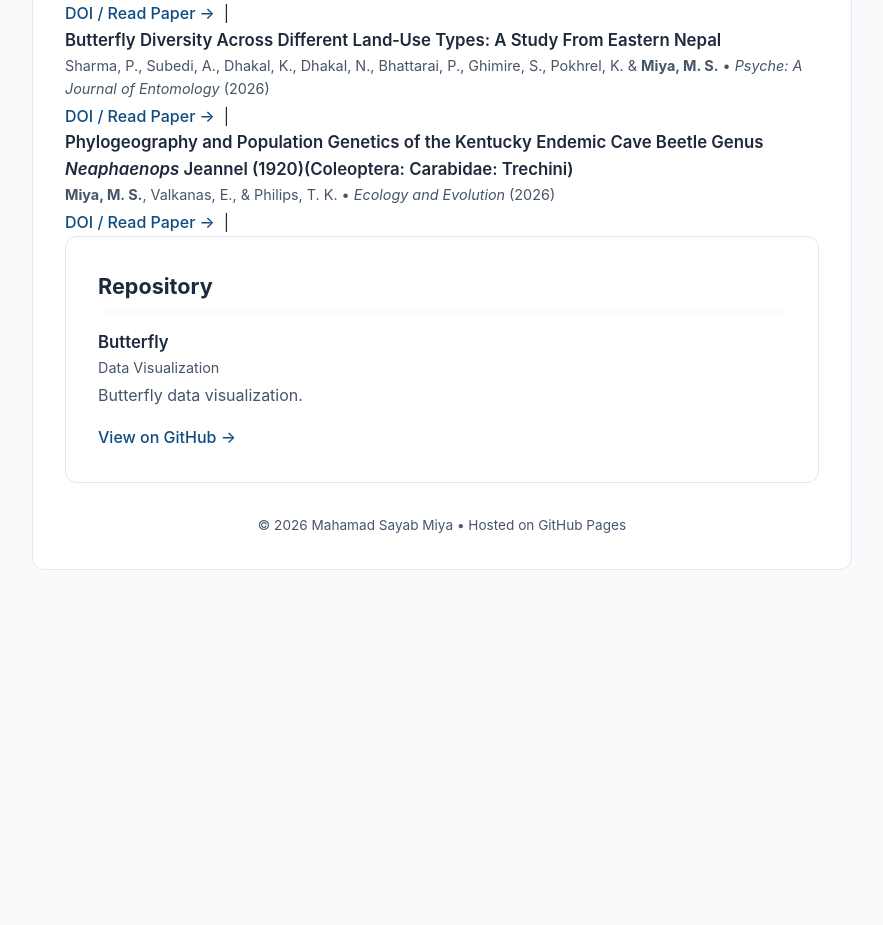
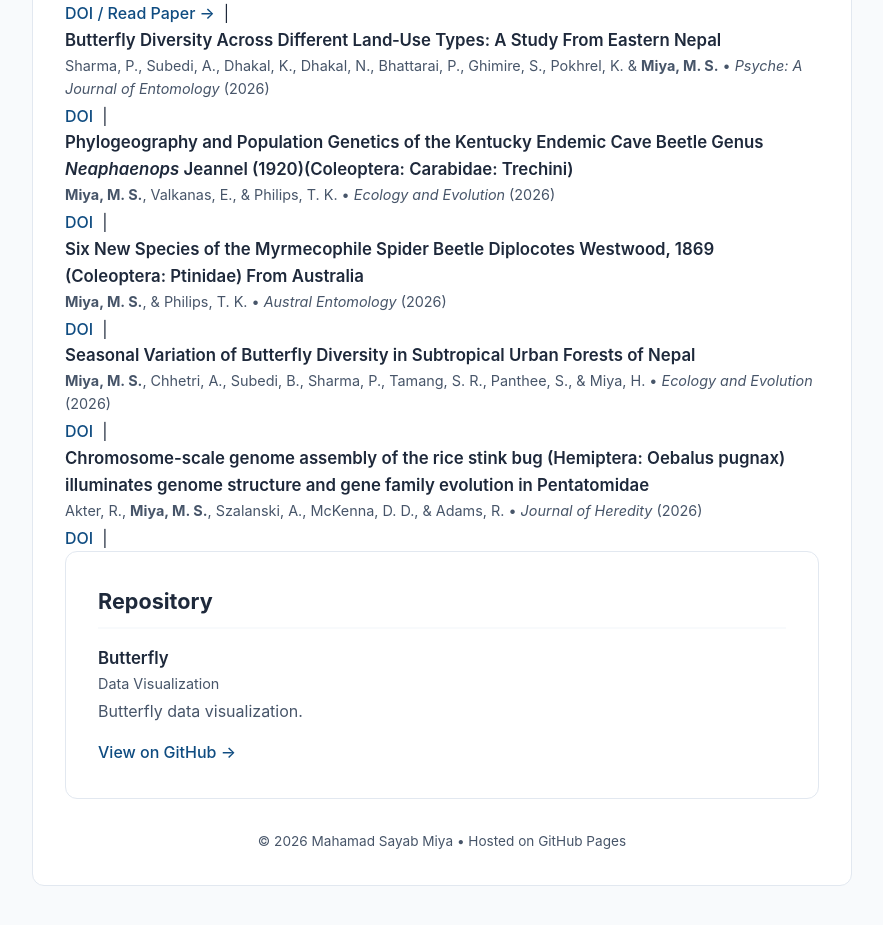
Before and after one commit to sayab321/sayab321.github.io, a plain HTML site: page index.html in a window 1280 px wide. Shown: the part 667-1592 px from the top of the page, without its empty margins (198-1081 px from the left). Before the commit the page ends 1293 px from the top, so only its background shows below. Drawn offline with Linux system fonts and the light colour scheme.

Commit message:
Update index.html

```diff
--- a/index.html
+++ b/index.html
@@ -206,12 +206,27 @@
         <div class="item">
         <div class="item-title">Butterfly Diversity Across Different Land‐Use Types: A Study From Eastern Nepal</div>
         <div class="item-meta">Sharma, P., Subedi, A., Dhakal, K., Dhakal, N., Bhattarai, P., Ghimire, S., Pokhrel, K. & <strong>Miya, M. S.</strong> • <em>Psyche: A Journal of Entomology</em> (2026)</div>
-        <a href="https://doi.org/10.1155/psyc/5499408" target="_blank">DOI / Read Paper →</a> &nbsp;|&nbsp;
+        <a href="https://doi.org/10.1155/psyc/5499408" target="_blank">DOI</a> &nbsp;|&nbsp;
 
         <div class="item">
         <div class="item-title">Phylogeography and Population Genetics of the Kentucky Endemic Cave Beetle Genus <em>Neaphaenops</em> Jeannel (1920)(Coleoptera: Carabidae: Trechini)</div>
         <div class="item-meta"><strong>Miya, M. S.</strong>, Valkanas, E., & Philips, T. K. • <em>Ecology and Evolution</em> (2026)</div>
-        <a href="https://doi.org/10.1002/ece3.74186" target="_blank">DOI / Read Paper →</a> &nbsp;|&nbsp;
+        <a href="https://doi.org/10.1002/ece3.74186" target="_blank">DOI</a> &nbsp;|&nbsp;
+
+        <div class="item">
+        <div class="item-title">Six New Species of the Myrmecophile Spider Beetle </em>Diplocotes</em> Westwood, 1869 (Coleoptera: Ptinidae) From Australia</div>
+        <div class="item-meta"><strong>Miya, M. S.</strong>, & Philips, T. K. • <em>Austral Entomology</em> (2026)</div>
+        <a href="https://doi.org/10.1111/aen.70087" target="_blank">DOI</a> &nbsp;|&nbsp;
+
+        <div class="item">
+        <div class="item-title">Seasonal Variation of Butterfly Diversity in Subtropical Urban Forests of Nepal</div>
+        <div class="item-meta"><strong>Miya, M. S.</strong>, Chhetri, A., Subedi, B., Sharma, P., Tamang, S. R., Panthee, S., & Miya, H. • <em>Ecology and Evolution</em> (2026)</div>
+        <a href="https://doi.org/10.1002/ece3.73936" target="_blank">DOI</a> &nbsp;|&nbsp;
+
+        <div class="item">
+        <div class="item-title">Chromosome-scale genome assembly of the rice stink bug (Hemiptera: Oebalus pugnax) illuminates genome structure and gene family evolution in Pentatomidae</div>
+        <div class="item-meta">Akter, R., <strong>Miya, M. S.</strong>, Szalanski, A., McKenna, D. D., & Adams, R. • <em>Journal of Heredity</em> (2026)</div>
+        <a href="https://doi.org/10.1093/jhered/esag053" target="_blank">DOI</a> &nbsp;|&nbsp;
 
     <!-- PROJECTS & CODE -->
     <section>
```
